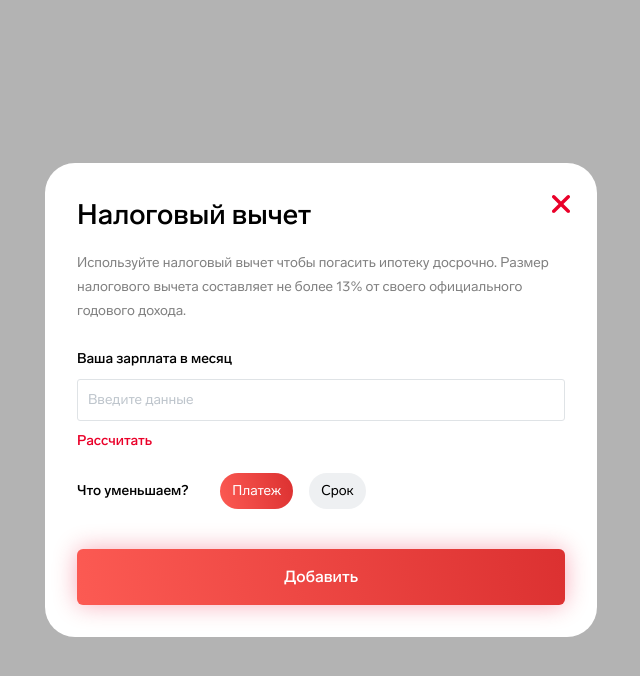
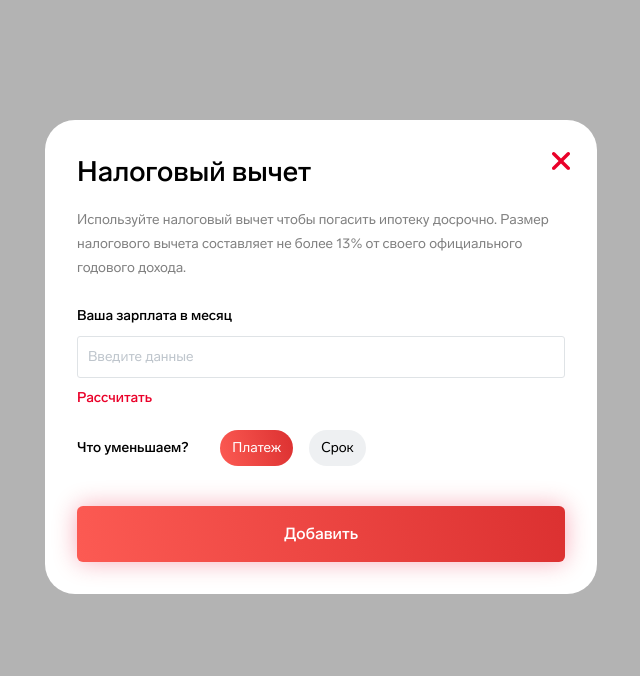
Before and after one commit to enjirtmnv/outside-digital, a React (Create React App) app: page / in a window 1280 px wide. Both pictures are taken after a click on the button "Налоговый вычет". Shown: the top 676 px of the page, without its empty margins (319-959 px from the left). Built offline with nearby package versions, Linux system fonts and the light colour scheme.

Commit message:
fix styles

```diff
--- a/src/components/App/App.module.css
+++ b/src/components/App/App.module.css
@@ -1,7 +1,7 @@
 .app__wrap {
     background: linear-gradient(255.35deg, #DC3131 0.83%,
     rgba(255, 79, 79, 0) 108.93%), #FF5E56;
-    height: 100vh;
+    min-height: 100vh;
     display: flex;
     justify-content: center;
     align-items: center;
--- a/src/components/Button/Button.module.css
+++ b/src/components/Button/Button.module.css
@@ -7,7 +7,7 @@
     color: #FFFFFF;
     border: 1px solid #FFFFFF;
     border-radius: 6px;
-    cursor: url("/src/assets/icon/Pointer.svg"), pointer;
+    cursor: pointer;
     transition: all 300ms;
 }
 
--- a/src/components/Checkbox/Checkbox.module.css
+++ b/src/components/Checkbox/Checkbox.module.css
@@ -4,13 +4,12 @@
 }
 
 .popup__payCheckbox {
-    position: absolute;
     opacity: 0;
 }
 
 .popup__payLabel {
     position: relative;
-    cursor: url("/src/assets/icon/Pointer.svg"), pointer;
+    cursor: pointer;
     padding: 0;
 }
 
--- a/src/components/Popup/Popup.module.css
+++ b/src/components/Popup/Popup.module.css
@@ -6,6 +6,7 @@
     left: 0;
     display: none;
     background: #B3B3B3;
+    overflow: auto;
 }
 
 .popup__content {
@@ -14,12 +15,11 @@
     border-radius: 30px;
     width: 552px;
     padding: 32px;
+    margin: 120px auto 20px;
 }
 
 .popup__wrap.active {
-    display: flex;
-    justify-content: center;
-    align-items: center;
+    display: block;
 }
 
 .popup__wrapCloseIcon {
@@ -28,7 +28,7 @@
 }
 
 .popup__closeIcon {
-    cursor: url("/src/assets/icon/Pointer.svg"), pointer;
+    cursor: pointer;
     width: 18px;
     height: 18px;
 }
@@ -98,7 +98,7 @@
 
 .popup__calculateButton:hover {
     color: #F53A31;
-    cursor: url("/src/assets/icon/Pointer.svg"), pointer;
+    cursor: pointer;
 }
 
 .popup__calculateButton:active {
@@ -106,12 +106,13 @@
 }
 
 .popup__payWrap {
-
 }
 
 .popup__payList {
-    max-height: 227px;
-    overflow: auto;
+    max-height: 228px;
+    overflow: scroll;
+    overflow-x: hidden;
+    width: 100%;
 }
 
 .popup__choiceWrap {
@@ -141,7 +142,7 @@
     color: #FFFFFF;
     border: none;
     border-radius: 6px;
-    cursor: url("/src/assets/icon/Pointer.svg"), pointer;
+    cursor: pointer;
     margin: 40px 0 0 0;
 }
 
@@ -158,12 +159,12 @@
 @media (max-width: 425px) {
     .popup__content {
         width: 100vw;
-        height: 100vh;
+        min-height: 100vh;
         border-radius: 0;
         padding: 16px;
-        position: fixed;
+        margin: 0;
+        position: absolute;
         top: 0;
-        bottom: 0;
         right: 0;
         left: 0;
     }
--- a/src/components/Radio/Radio.module.css
+++ b/src/components/Radio/Radio.module.css
@@ -8,7 +8,7 @@
     color: #000000;
     border-radius: 50px;
     border: none;
-    cursor: url("/src/assets/icon/Pointer.svg"), pointer;
+    cursor: pointer;
     transition: all 200ms;
 }
 
```
Also changed, not shown: src/assets/icon/Pointer.svg (deleted).
